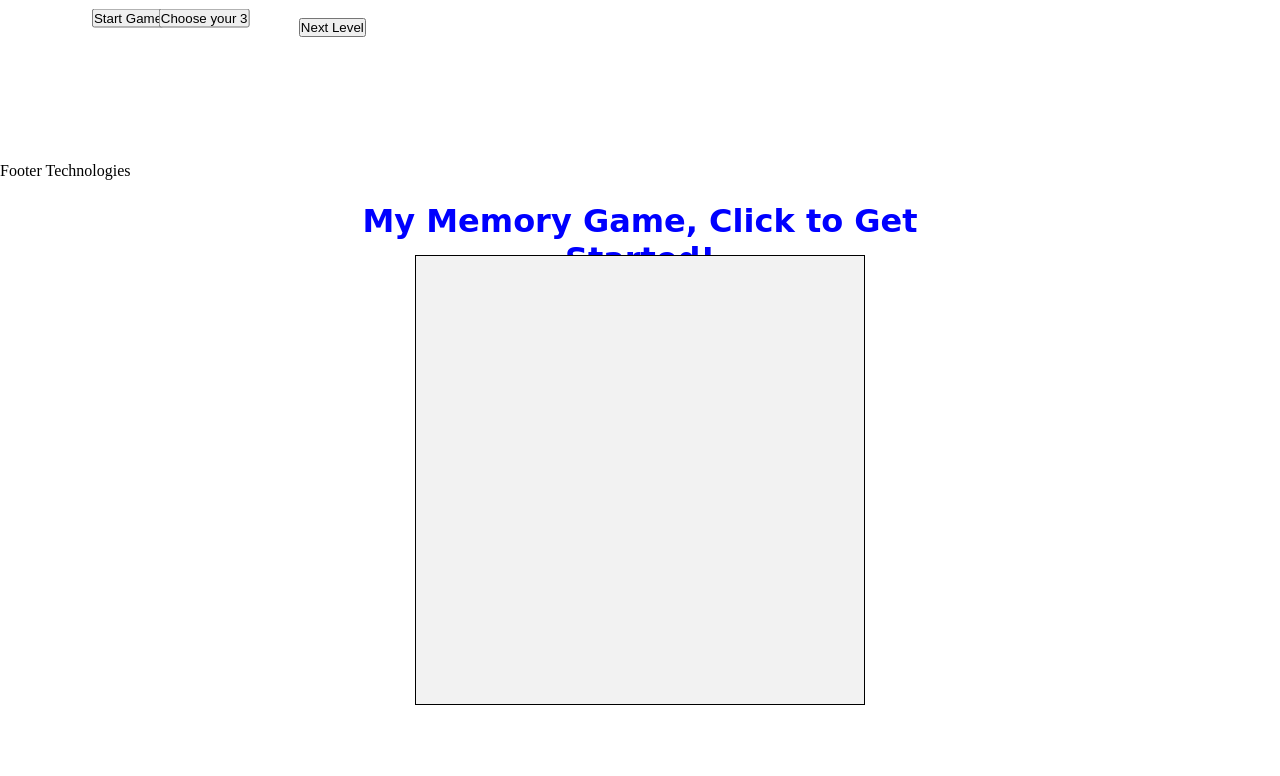
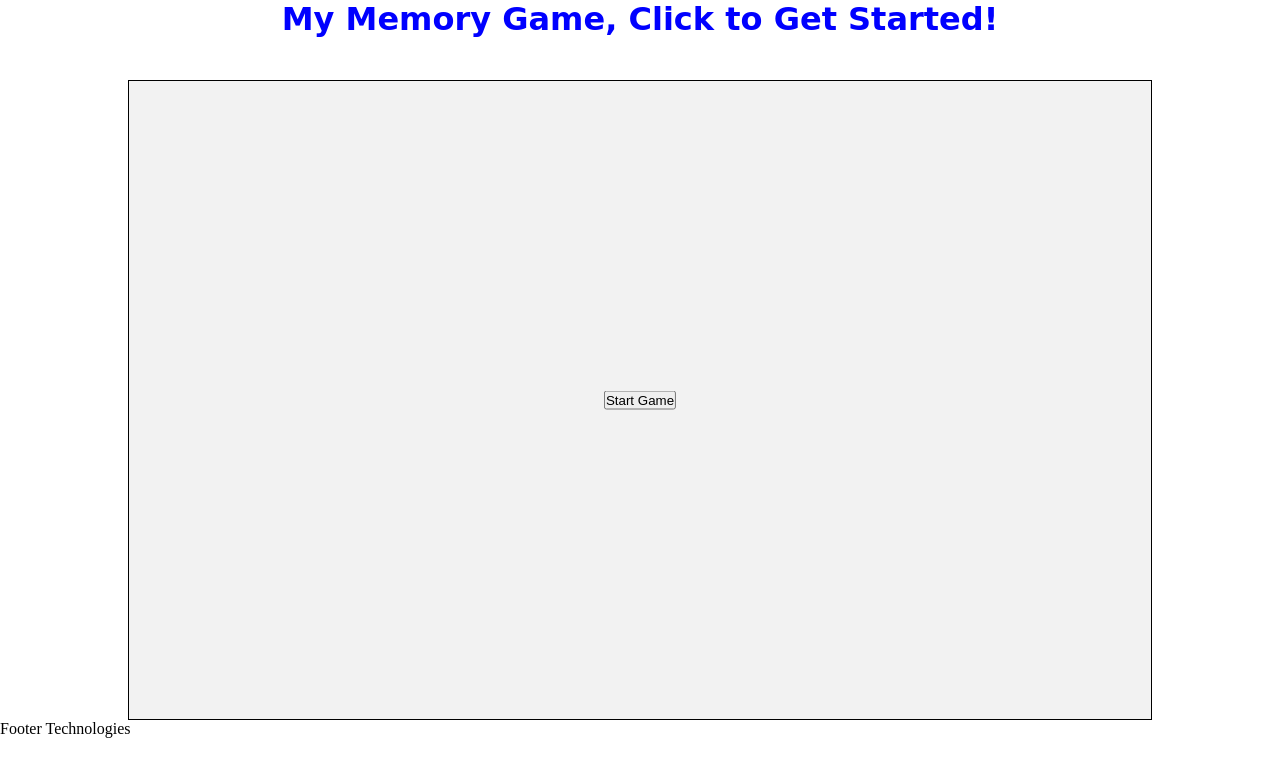
Before and after one commit to II-Paulus-II/project-week5, a website built with Vite: page client/index.html in a window 1280 px wide. Built offline with nearby package versions, Linux system fonts and the light colour scheme.

Commit message:
sorted some basic styling, and render button function now toggles display none

```diff
--- a/client/app.js
+++ b/client/app.js
@@ -21,7 +21,6 @@ let furnitureArray = [
 
 const gameScreen = document.getElementById("gameScreen");
 const startButton = document.getElementById("startButton");
-const startButton1 = document.getElementById("startButton1");
 
 /* ----- Global Game Variables ----- */
 
@@ -148,13 +147,23 @@ function renderR(resultData) {
   gameScreen.innerHTML = "";
   const resultsRender = createLevelResult(resultData);
   gameScreen.appendChild(resultsRender);
-  //commonItems.length;
 };
 
 function renderEnd() {
   gameScreen.innerHTML = "end game";
+  gameRunning = false;
+  renderButton();
 }
 
+function renderButton(){
+  if(gameRunning == true) {
+    console.log("i should be adding class to button");
+    startButton.classList.add("displayNone");
+  }
+  if(gameState == 4 ) {
+    startButton.classList.remove("displayNone");
+  }
+}
 /* ----- Main Game Function ----- */
 
 async function Game() {
@@ -179,6 +188,7 @@ async function Game() {
           startTest();
         }, memData[0].time);
       }
+      renderButton();
       break;
     case 2:
       console.log("game is running at stage 2");
--- a/client/index.html
+++ b/client/index.html
@@ -6,50 +6,6 @@
   <title>Memory Game</title>
   <script src="app.js" type="module" defer></script>
   <link rel="stylesheet" href="style.css">
-  <style>
-    .gameScreen {
-      position: absolute;
-      top: 60%;
-      left: 50%;
-      width: 450px;
-      height: 450px;
-      margin-top: -225px;
-      margin-left: -225px;
-      border: 1px solid black;
-      background-color: #f2f2f2;
-      display: grid;
-      grid-template-columns: repeat(3, 1fr);
-      grid-gap: 10px;
-      justify-items: center;
-      align-items: center;
-      padding: 20px;
-      box-sizing: border-box;
-      opacity: 1;
-      transition: opacity 0.5s ease-in-out;
-    }
-    .gameTitle {
-      position: absolute;
-      top: 30%;
-      left: 50%;
-      transform: translate(-50%, -50%);
-      font-family: 'Brush Script MT', cursive;
-      color: blue;
-      text-align: center;
-    }
-    #startButton {
-
-      top:20%;
-      left:20%;
-      transform: translate(-50%, -50%);
-    }
-
-    #startButton1 {
-
-     top:23%;
-     left:20%;
-     transform: translate(-50%, -50%);
-   }
-  </style>
 </head>
 <body class="pageBody pageBG">
   <header>
@@ -59,10 +15,8 @@
     <section class="leftMain pageBG">
 
     </section>
-    <section class="">
+    <section class="gameScreenSection">
       <button id="startButton">Start Game</button>
-      <button id="startButton1">Choose your 3</button>
-      <button id="nextLevel">Next Level</button>
       <div class="gameScreen" id="gameScreen">
       </div>
     </section>
--- a/client/style.css
+++ b/client/style.css
@@ -5,6 +5,8 @@
 }
 
 .pageBody {
+  width: 100%;
+  height: 100vh;
   display: grid;
   grid-template-rows: 1fr 8fr 1fr;
   grid-template-columns: 1fr;
@@ -19,3 +21,38 @@
   grid-template-columns: 1fr 8fr 1fr;
   grid-template-rows: 1fr;
 }
+
+.gameScreenSection {
+  position: relative;
+}
+
+.gameScreen {
+  width: 100%;
+  height: 100%;
+  border: 1px solid black;
+  background-color: #f2f2f2;
+  display: grid;
+  grid-template-columns: repeat(3, 1fr);
+  grid-gap: 10px;
+  justify-items: center;
+  align-items: center;
+  padding: 20px;
+  opacity: 1;
+  transition: opacity 0.5s ease-in-out;
+}
+.gameTitle {
+  font-family: 'Brush Script MT', cursive;
+  color: blue;
+  text-align: center;
+}
+
+#startButton {
+  position: absolute;
+  top:50%;
+  left:50%;
+  transform: translate(-50%, -50%);
+}
+
+.displayNone {
+  display: none;
+}
```
